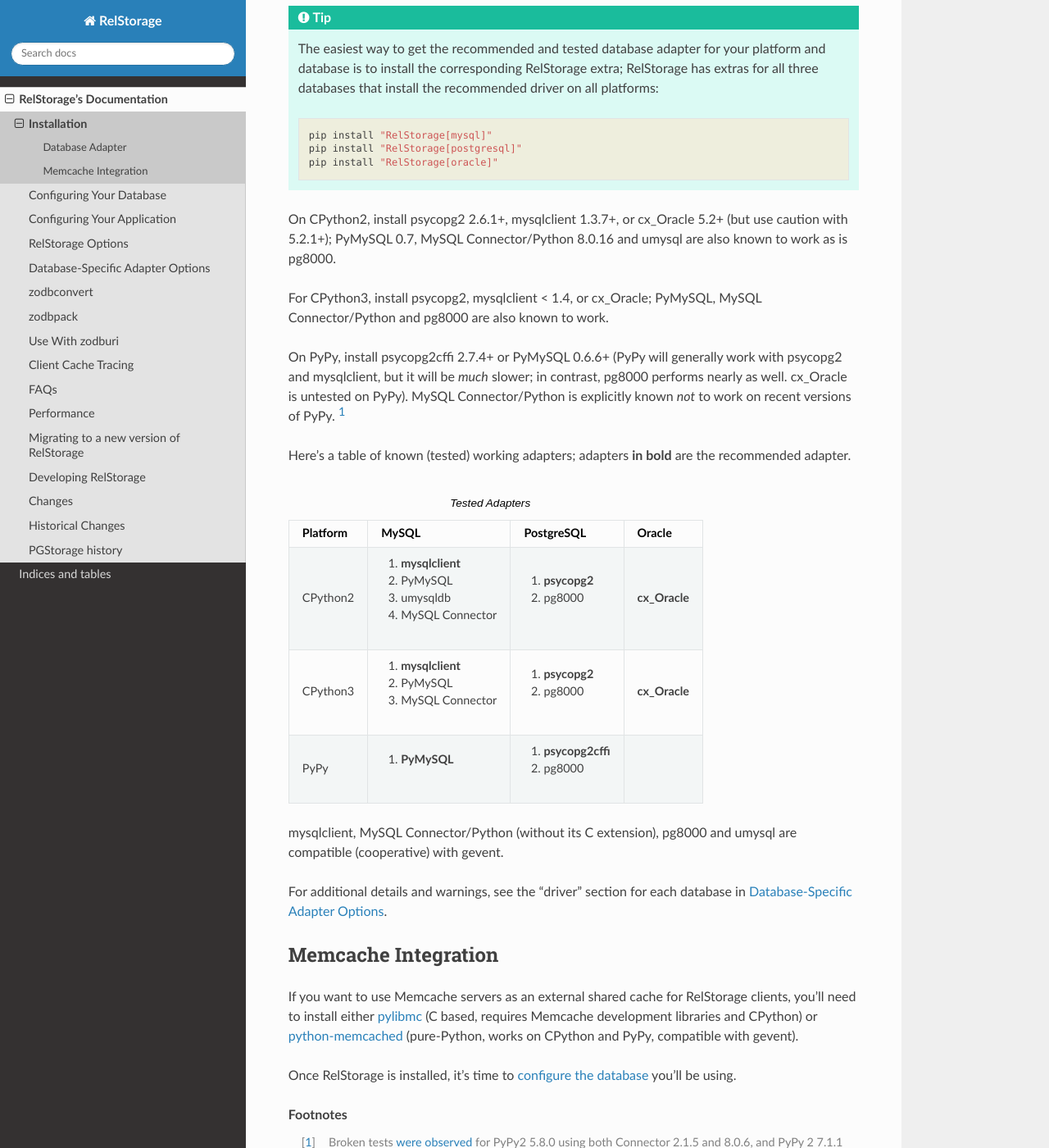
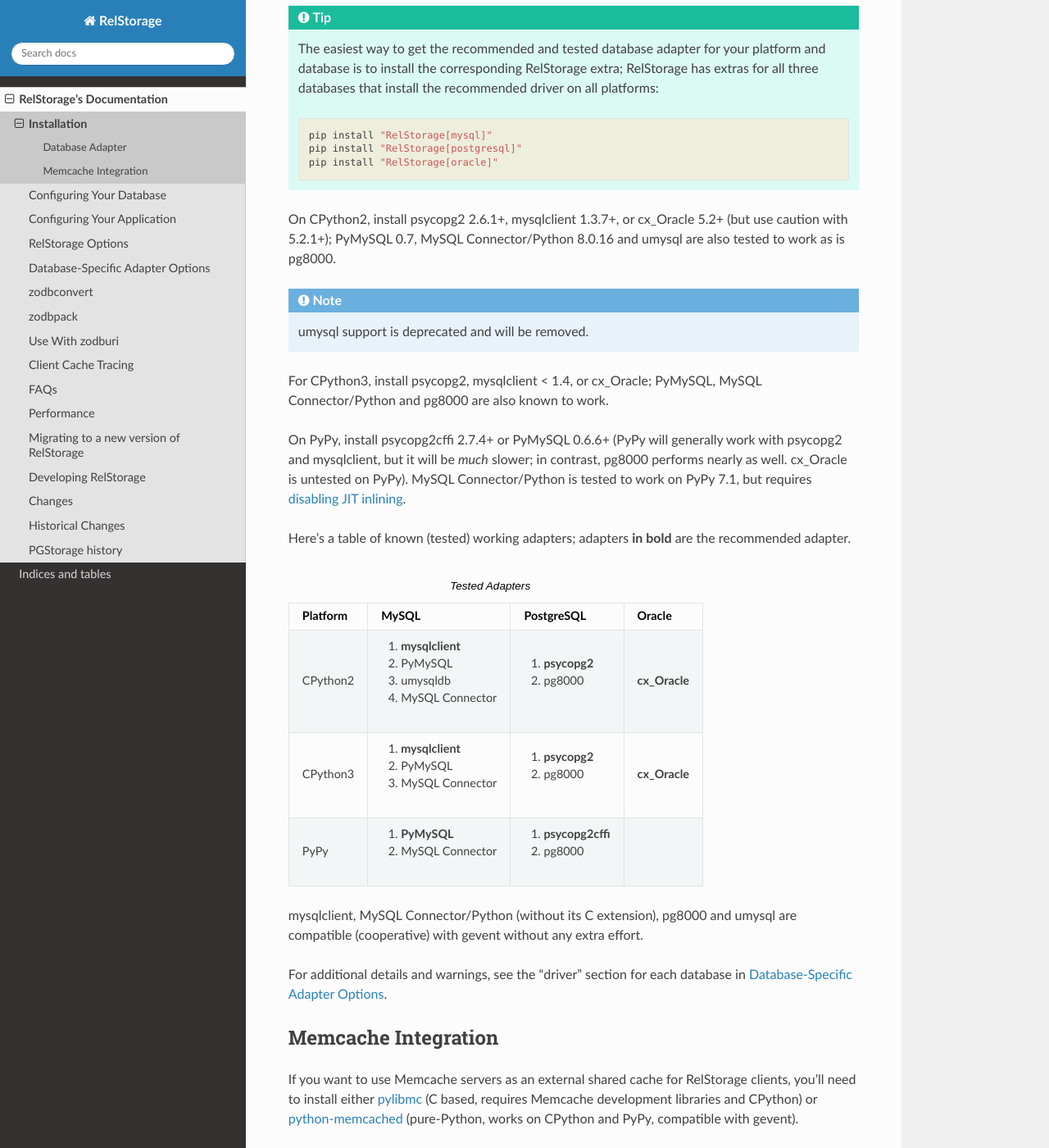
Before and after one commit to zodb/relstorage, a Sphinx documentation site: the page built from docs/install.rst, in a window 1280 px wide and 1400 px high, scrolled down 660 px. Shown: the whole window at 82% size. Built offline with Sphinx 7.4.7 and the Read the Docs theme 2.0.0, drawn with Linux system fonts in a browser that asks for light colours; pages that are not in the unit, such as notebooks, are missing from menus; the version number could not be read and is left out; some of the changed text lies outside the part shown.

Commit message:
Update change notes. This branch fixes #228.

```diff
--- a/CHANGES.rst
+++ b/CHANGES.rst
@@ -18,7 +18,10 @@
 
 - Drop support for pg8000 older than 1.11.0.
 
-- Drop support for MySQL Connector/Python older than 8.0.16.
+- Drop support for MySQL Connector/Python older than 8.0.16. Newer
+  versions were broken. See :issue:`228`.
+
+- Test support for MySQL Connector/Python on PyPy.
 
 - Drop support for PyPy older than 5.3.1.
 
--- a/docs/install.rst
+++ b/docs/install.rst
@@ -41,7 +41,10 @@
 
 On CPython2, install psycopg2 2.6.1+, mysqlclient 1.3.7+, or cx_Oracle
 5.2+ (but use caution with 5.2.1+); PyMySQL 0.7, MySQL
-Connector/Python 8.0.16 and umysql are also known to work as is pg8000.
+Connector/Python 8.0.16 and umysql are also tested to work as is
+pg8000.
+
+.. note:: umysql support is deprecated and will be removed.
 
 For CPython3, install psycopg2, mysqlclient < 1.4, or cx_Oracle;
 PyMySQL, MySQL Connector/Python  and pg8000 are also known to work.
@@ -49,8 +52,9 @@
 On PyPy, install psycopg2cffi 2.7.4+ or PyMySQL 0.6.6+ (PyPy will
 generally work with psycopg2 and mysqlclient, but it will be *much*
 slower; in contrast, pg8000 performs nearly as well. cx_Oracle is
-untested on PyPy). MySQL Connector/Python is explicitly known *not* to
-work on recent versions of PyPy. [#f1]_
+untested on PyPy). MySQL Connector/Python is tested to work on PyPy
+7.1, but requires `disabling JIT inlining
+<https://bitbucket.org/pypy/pypy/issues/3014/jit-issue-inlining-structunpack-hh>`__.
 
 Here's a table of known (tested) working adapters; adapters **in
 bold** are the recommended adapter.
@@ -72,12 +76,12 @@
    |          | 3. MySQL Connector  |                     |              |
    +----------+---------------------+---------------------+--------------+
    | PyPy     | 1. **PyMySQL**      | 1. **psycopg2cffi** |              |
-   |          |                     | 2.  pg8000          |              |
+   |          | 2. MySQL Connector  | 2.  pg8000          |              |
    +----------+---------------------+---------------------+--------------+
 
 
 mysqlclient, MySQL Connector/Python (without its C extension), pg8000
-and umysql are compatible (cooperative) with gevent.
+and umysql are compatible (cooperative) with gevent without any extra effort.
 
 For additional details and warnings, see the "driver" section for each database in
 :doc:`db-specific-options`.
@@ -95,16 +99,3 @@
 
 Once RelStorage is installed, it's time to :doc:`configure the database <configure-database>`
 you'll be using.
-
-.. rubric:: Footnotes
-
-.. [#f1] Broken tests `were observed
-         <https://travis-ci.org/zodb/relstorage/jobs/336589498#L912>`_
-         for PyPy2 5.8.0 using both Connector 2.1.5 and 8.0.6, and
-         PyPy 2 7.1.1 and Connector 8.0.6. `Tests
-         passed <https://travis-ci.org/zodb/relstorage/builds/245866051>`_
-         using PyPy2 5.6.0 and Connector 2.1.5. On the other hand,
-         CPython 2.7.14 and CPython 2.7.9 are tested to work with the
-         C extension, and CPython 3.6 and 3.7 have been tested to
-         work with the pure-Python extension (the same extension PyPy
-         would use).
```
Also changed, not shown: 1 other file.
